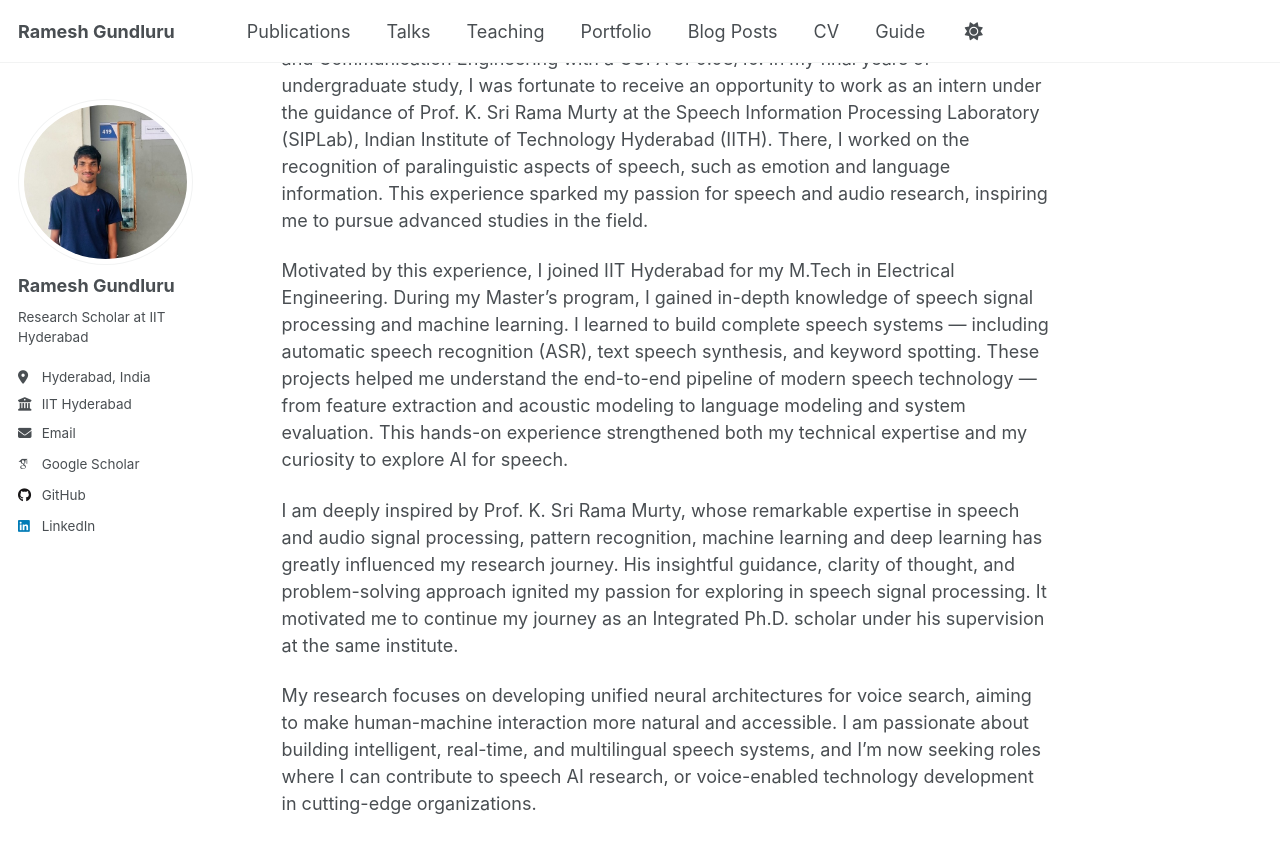
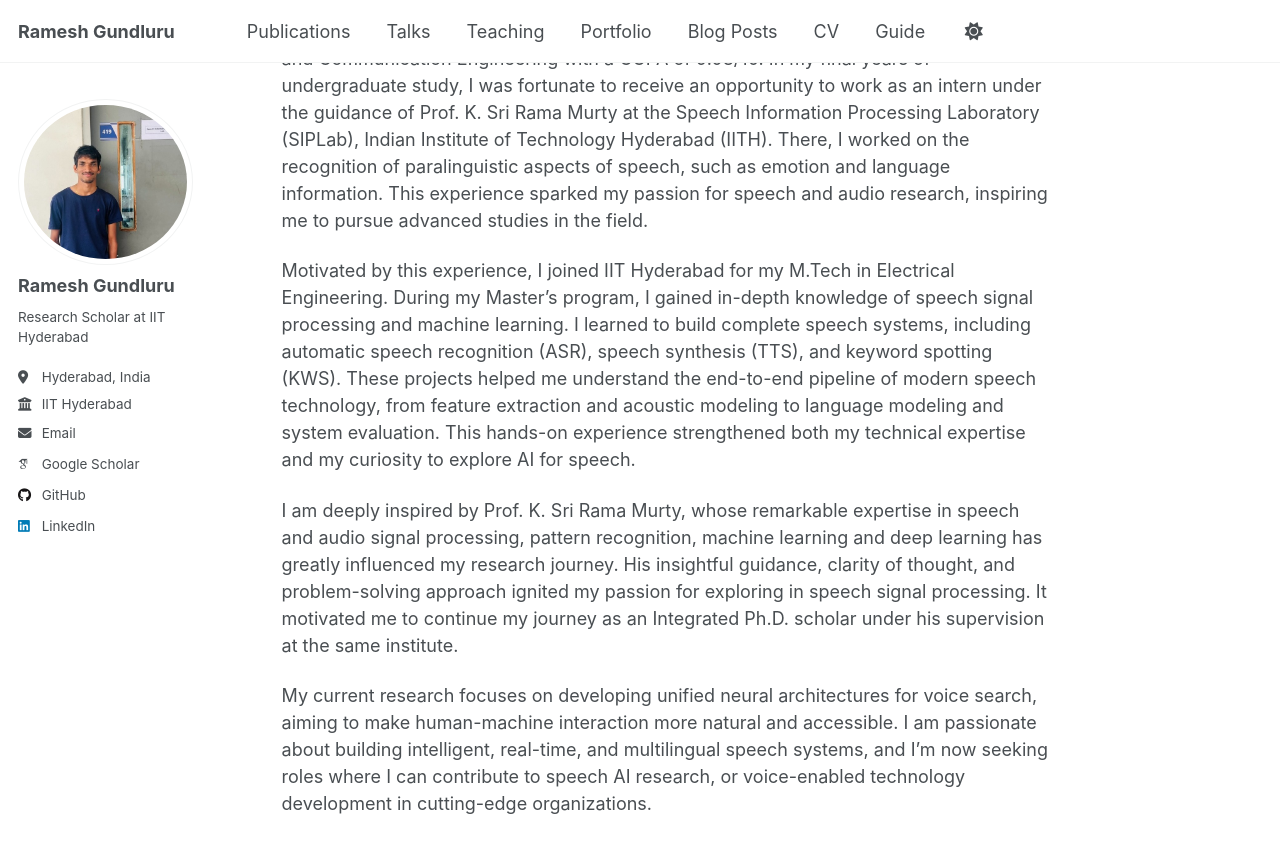
Before and after one commit to ramesh720/ramesh720.github.io, a Jekyll site: the page built from _pages/about.md, in a window 1280 px wide and 900 px high, scrolled down 351 px. Shown: the top 853 px of the window. Built offline with Jekyll 4.4.1, drawn with Linux system fonts in a browser that asks for light colours; some web fonts are replaced; a script that is not in the unit is left out.

Commit message:
Refine speech technology terminology in about.md
Updated terminology for clarity and consistency in the education and research journey section.

```diff
--- a/_pages/about.md
+++ b/_pages/about.md
@@ -15,9 +15,9 @@ redirect_from:
 
 My academic journey began at the Rajiv Gandhi University of Knowledge Technologies (RGUKT), RK Valley, where I earned my Bachelor of Technology (B.Tech) in Electronics and Communication Engineering with a CGPA of 9.08/10. In my final years of undergraduate study, I was fortunate to receive an opportunity to work as an intern under the guidance of Prof. K. Sri Rama Murty at the Speech Information Processing Laboratory (SIPLab), Indian Institute of Technology Hyderabad (IITH). There, I worked on the recognition of paralinguistic aspects of speech, such as emotion and language information. This experience sparked my passion for speech and audio research, inspiring me to pursue advanced studies in the field.
 
-Motivated by this experience, I joined IIT Hyderabad for my M.Tech in Electrical Engineering. During my Master’s program, I gained in-depth knowledge of speech signal processing and machine learning. I learned to build complete speech systems — including automatic speech recognition (ASR), text speech synthesis, and keyword spotting. These projects helped me understand the end-to-end pipeline of modern speech technology — from feature extraction and acoustic modeling to language modeling and system evaluation. This hands-on experience strengthened both my technical expertise and my curiosity to explore AI for speech.
+Motivated by this experience, I joined IIT Hyderabad for my M.Tech in Electrical Engineering. During my Master’s program, I gained in-depth knowledge of speech signal processing and machine learning. I learned to build complete speech systems, including automatic speech recognition (ASR), speech synthesis (TTS), and keyword spotting (KWS). These projects helped me understand the end-to-end pipeline of modern speech technology, from feature extraction and acoustic modeling to language modeling and system evaluation. This hands-on experience strengthened both my technical expertise and my curiosity to explore AI for speech.
 
 I am deeply inspired by Prof. K. Sri Rama Murty, whose remarkable expertise in speech and audio signal processing, pattern recognition, machine learning and deep learning has greatly influenced my research journey. His insightful guidance, clarity of thought, and problem-solving approach ignited my passion for exploring in speech signal processing.
 It motivated me to continue my journey as an Integrated Ph.D. scholar under his supervision at the same institute.
 
-My research focuses on developing unified neural architectures for voice search, aiming to make human-machine interaction more natural and accessible. I am passionate about building intelligent, real-time, and multilingual speech systems, and I’m now seeking roles where I can contribute to speech AI research, or voice-enabled technology development in cutting-edge organizations.
+My current research focuses on developing unified neural architectures for voice search, aiming to make human-machine interaction more natural and accessible. I am passionate about building intelligent, real-time, and multilingual speech systems, and I’m now seeking roles where I can contribute to speech AI research, or voice-enabled technology development in cutting-edge organizations.
```
